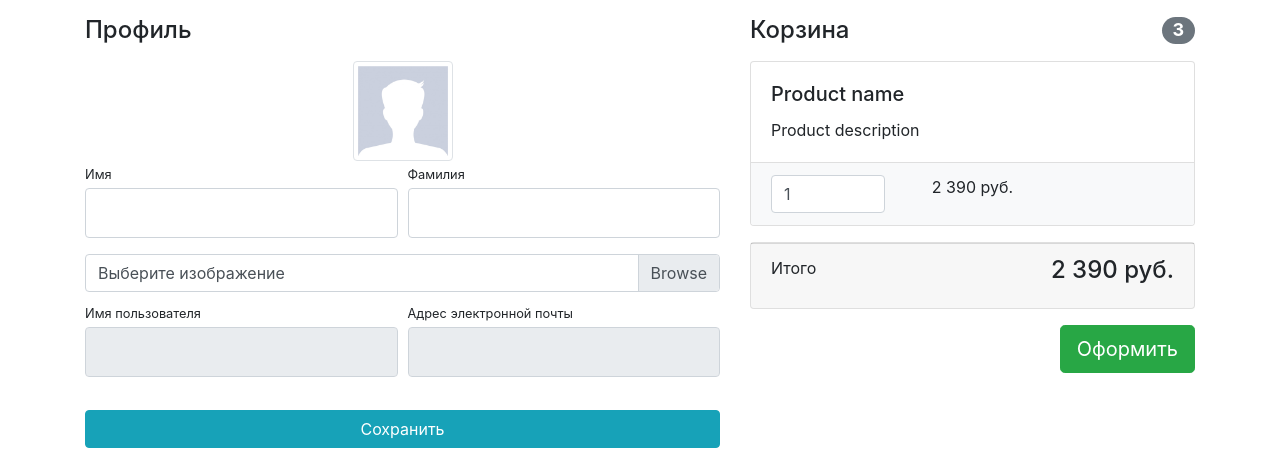
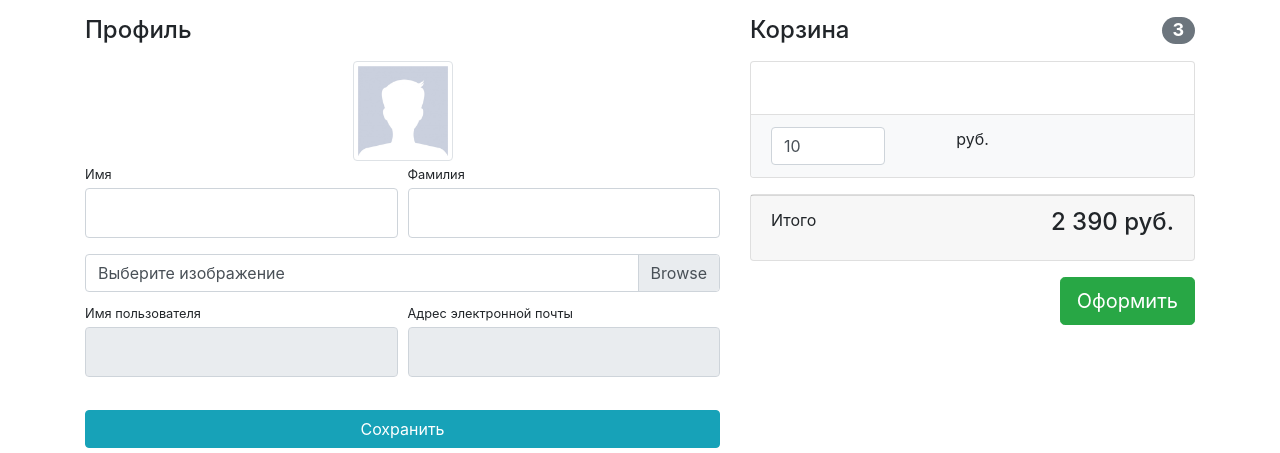
Before and after one commit to EATataris/geekshop2nd, a Django app: template users/templates/users/profile.html in a window 1280 px wide. Shown: the part 56-509 px from the top of the page. Run offline with Django 3.2, Linux system fonts and the light colour scheme; data comes from the database, SQL or seed files in the repository; tables that the repository leaves empty hold one stand-in row (values such as "Sample post"); the template is opened without the code that fills it: values that come from a table or form of the project are taken from there, most other values are stand-ins (such as "Sample title", 1, 10 or a date in 2020); some libraries are stand-ins or nearby versions.

Commit message:
add baskets add, baskets remove controllers. Add class method of sum of baskets

```diff
--- a/products/models.py
+++ b/products/models.py
@@ -29,3 +29,7 @@
 
     def __str__(self):
         return f'Корзина для {self.user.username} | Продукт {self.product.name}'
+
+
+    def sum(self):
+        return self.quantity * self.product.price
--- a/products/templates/products/basket.html
+++ b/products/templates/products/basket.html
@@ -2,21 +2,22 @@
     <h4 class="mt-3 mb-3 d-flex justify-content-between align-items-center mb-3">
         Корзина <span class="badge badge-secondary badge-pill">3</span>
     </h4>
+    {% for basket in baskets %}
         <div class="card mb-3">
             <div class="card-body">
-        <h5 class="card-title">Product name</h5>
-        <p class="card-text">Product description</p>
+                <h5 class="card-title">{{ basket.product.name }}</h5>
+                <p class="card-text">{{ basket.product.description }}</p>
             </div>
             <ul class="list-group list-group-flush">
                 <li class="list-group-item bg-light">
                     <div class="row text-center">
                         <div class="col-lg-4">
                             <input name="basketID" type="number" class="form-control"
-                           value="1" min="0">
+                                   value="{{ basket.quantity }}" min="0">
                         </div>
-                <div class="col-lg-4">2 390 руб.</div>
+                        <div class="col-lg-4">{{ basket.sum }} руб.</div>
                         <div class="col-lg-4">
-                    <a href="#">
+                            <a href="{% url 'products:basket_remove' basket.id %}">
                                 <i class="fas fa-trash"></i>
                             </a>
                         </div>
@@ -24,6 +25,8 @@
                 </li>
             </ul>
         </div>
+    {% endfor %}
+
     <div class="card mb-3">
         <div class="card-footer">
             <p class="float-left">Итого</p>
--- a/products/templates/products/products.html
+++ b/products/templates/products/products.html
@@ -70,7 +70,7 @@
                                     <p class="card-text">{{ product.description }}</p>
                                 </div>
                                 <div class="card-footer text-center">
-                                    <button type="button" class="btn btn-outline-success">Отправить в корзину</button>
+                                    <a href="{% url 'products:basket_add' product.id %}" class="btn btn-outline-success">Отправить в корзину</a>
                                 </div>
                             </div>
                         </div>
--- a/products/urls.py
+++ b/products/urls.py
@@ -1,8 +1,10 @@
-from products.views import products
+from products.views import products, basket_add, basket_remove
 from django.urls import path
 
 app_name = 'products'
 
 urlpatterns = [
-    path('', products, name='index')
+    path('', products, name='index'),
+    path('add/<int:product_id>/', basket_add, name='basket_add'),
+    path('remove/<int:id>/', basket_remove, name='basket_remove'),
 ]
--- a/users/views.py
+++ b/users/views.py
@@ -38,13 +38,13 @@
         form = UserProfileForm(data=request.POST, files=request.FILES, instance=request.user)
         if form.is_valid():
             form.save()
-            return HttpResponseRedirect(request.path_info)
+            return HttpResponseRedirect(reverse('users:profile'))
     else:
         form = UserProfileForm(instance=request.user)
     context = {'title': 'Geekshop - редактирование профиля',
                'form': form,
-               'basket': Baskets.objects.filter(user=request.user),
-               }
+               'baskets': Baskets.objects.filter(user=request.user),
+    }
     return render(request, 'users/profile.html', context)
 
 
```
Also changed, not shown: products/views.py (+23 -2 lines). Lines whose indentation alone changed are shown as unchanged.
